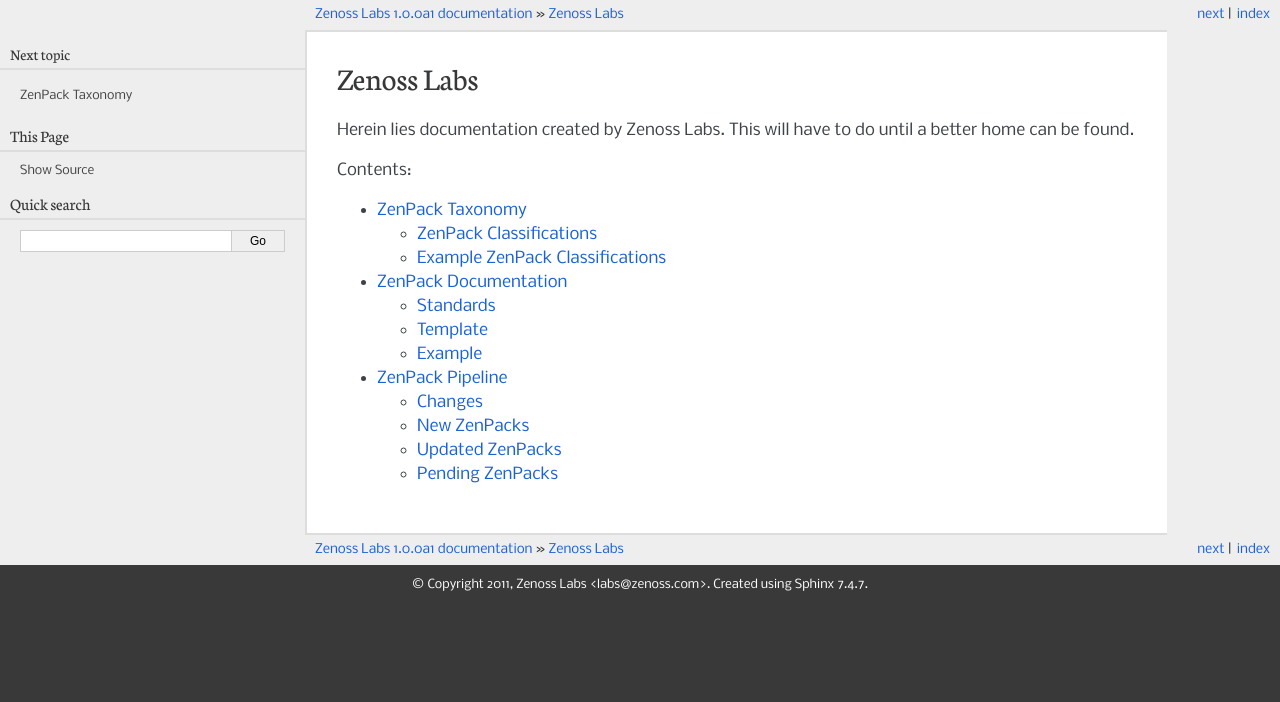
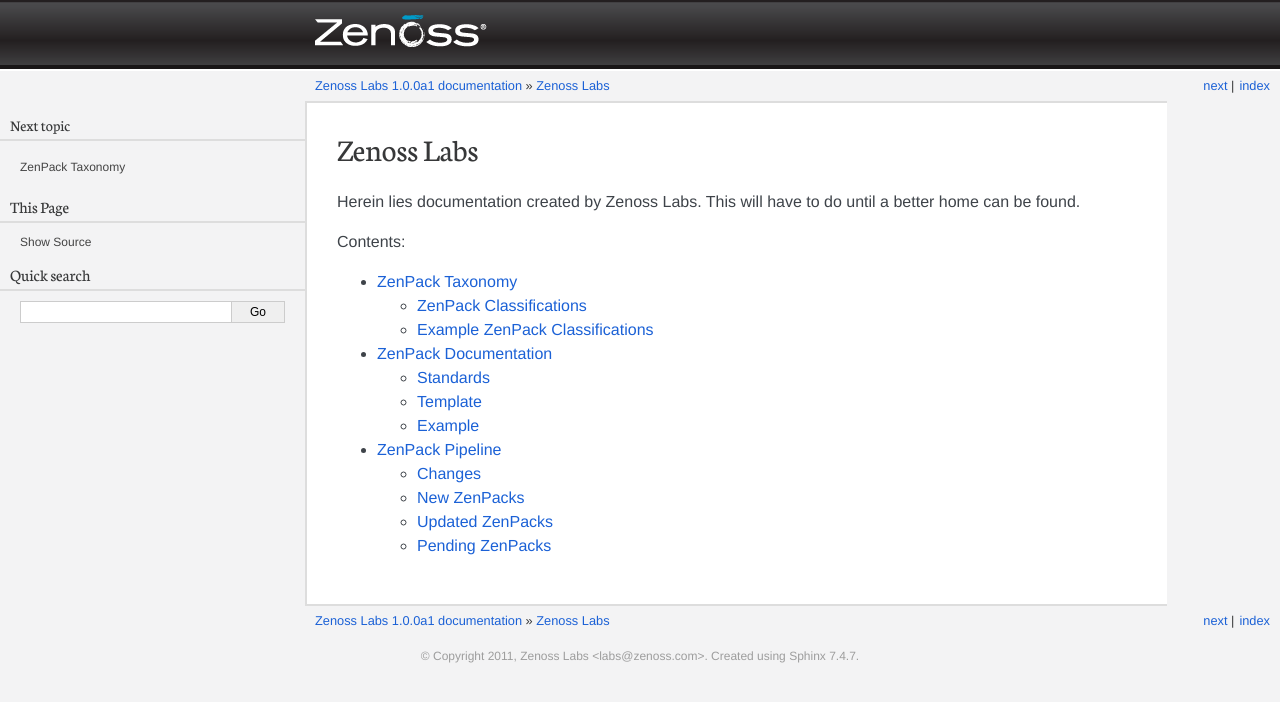
Before and after one commit to zenoss/zenosslabs, a Sphinx documentation site: the page built from docs/index.rst, in a window 1280 px wide. Shown: the top 702 px of the page. Built offline with Sphinx 7.4.7, drawn with Linux system fonts in a browser that asks for light colours.

Commit message:
Style HTML theme like zenoss.com.

```diff
--- /dev/null
+++ b/docs/_static/zenosslabs.css
@@ -0,0 +1,47 @@
+@import url("pyramid.css");
+
+body {
+    font-family: Helvetica, Arial;
+    /*background: #191617;*/
+    background: #f3f3f4;
+}
+
+div.header {
+    background: #191617 url(headerbg.png) repeat-x 0 top;
+}
+
+div.logo {
+    text-align: left;
+    padding-top: 15px;
+    padding-bottom: 18px;
+    padding-left: 315px;
+}
+
+div.document {
+    background: #f3f3f4;
+}
+
+div.related {
+    background: #f3f3f4;
+}
+
+div.topic {
+    background: #f3f3f4;
+}
+
+div.footer {
+    color: #9D9D9D;
+}
+
+div.footer a {
+    color: #9D9D9D;
+}
+
+.viewcode-back {
+    font-family: Helvetica, Arial;
+}
+.download {
+    font-family: Helvetica, Arial;
+    font-weight: normal;
+    font-style: normal;
+}
--- a/docs/conf.py
+++ b/docs/conf.py
@@ -44,6 +44,13 @@
     'sidebarwidth': '305',
     }
 
+# Theme customizations not supported by options.
+html_static_path = ['_static']
+html_favicon = 'favicon.ico'
+html_style = 'zenosslabs.css'
+html_logo = '_static/new-zenoss-logo.png'
+
+# Make sure the sidebar contains all of the sections we want.
 html_copy_source = True
 html_show_sourcelink = True
 
```
Also changed, not shown: docs/_static/headerbg.png (added), docs/_static/new-zenoss-logo.png (added).
